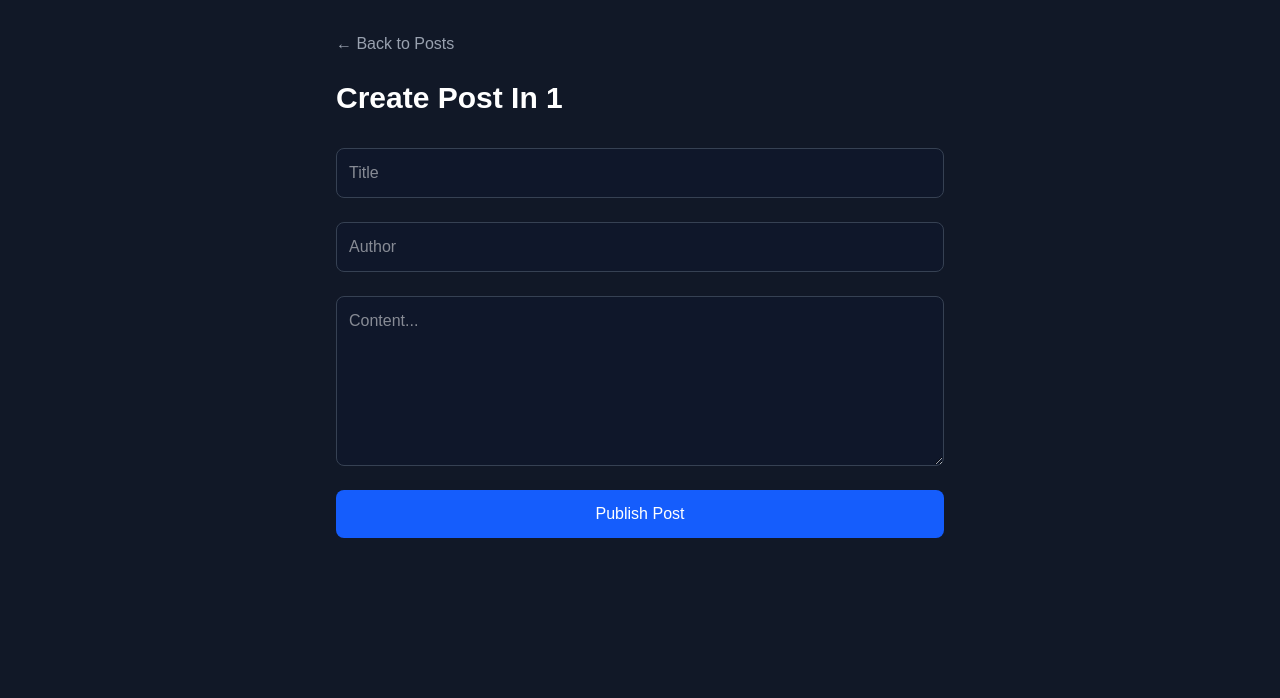
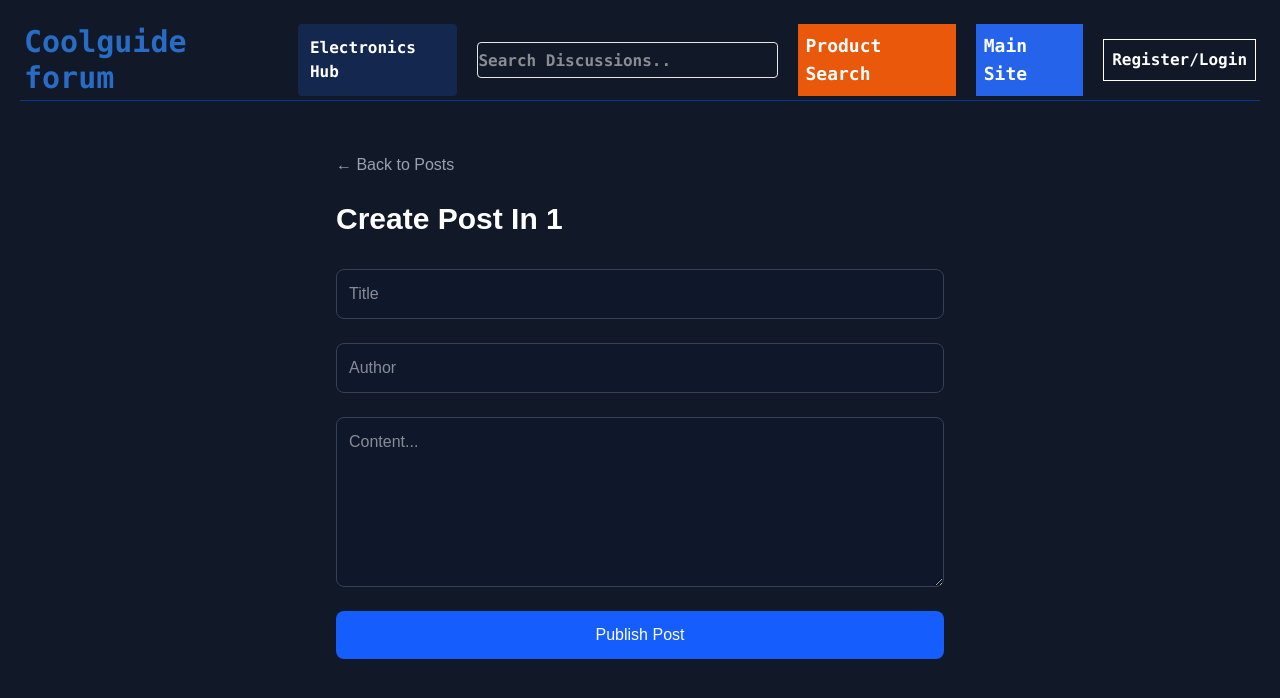
Before and after one commit to CoolSidOfficial/FORUMS, a Next.js app: page /posts/1/create in a window 1280 px wide. Shown: the top 698 px of the page. Built offline with nearby package versions, Linux system fonts and the light colour scheme.

Commit message:
added navbar in categories

```diff
--- /dev/null
+++ b/src/app/posts/layout.js
@@ -0,0 +1,10 @@
+import Header from "../components/Header";
+
+export default function PostsLayout({ children }) {
+  return (
+    <>
+      <Header />
+      <main>{children}</main>
+    </>
+  );
+}
```
